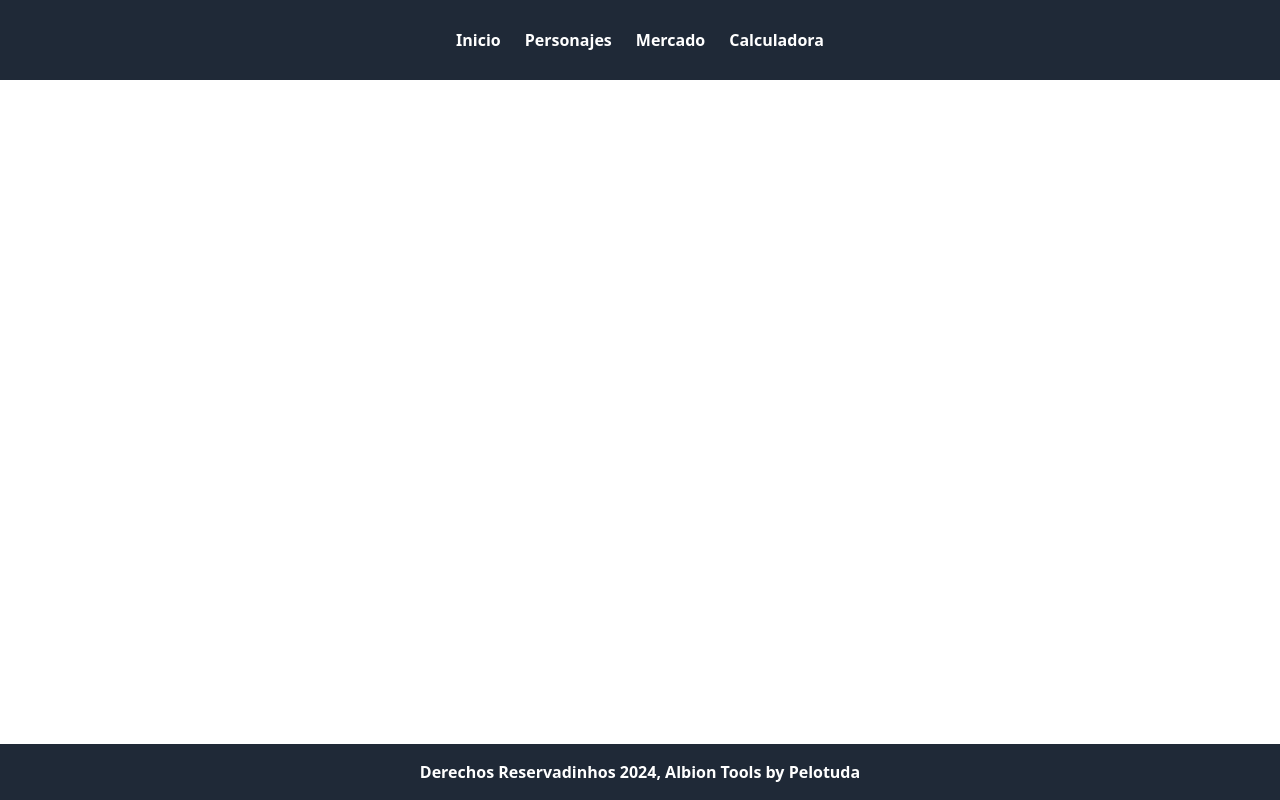
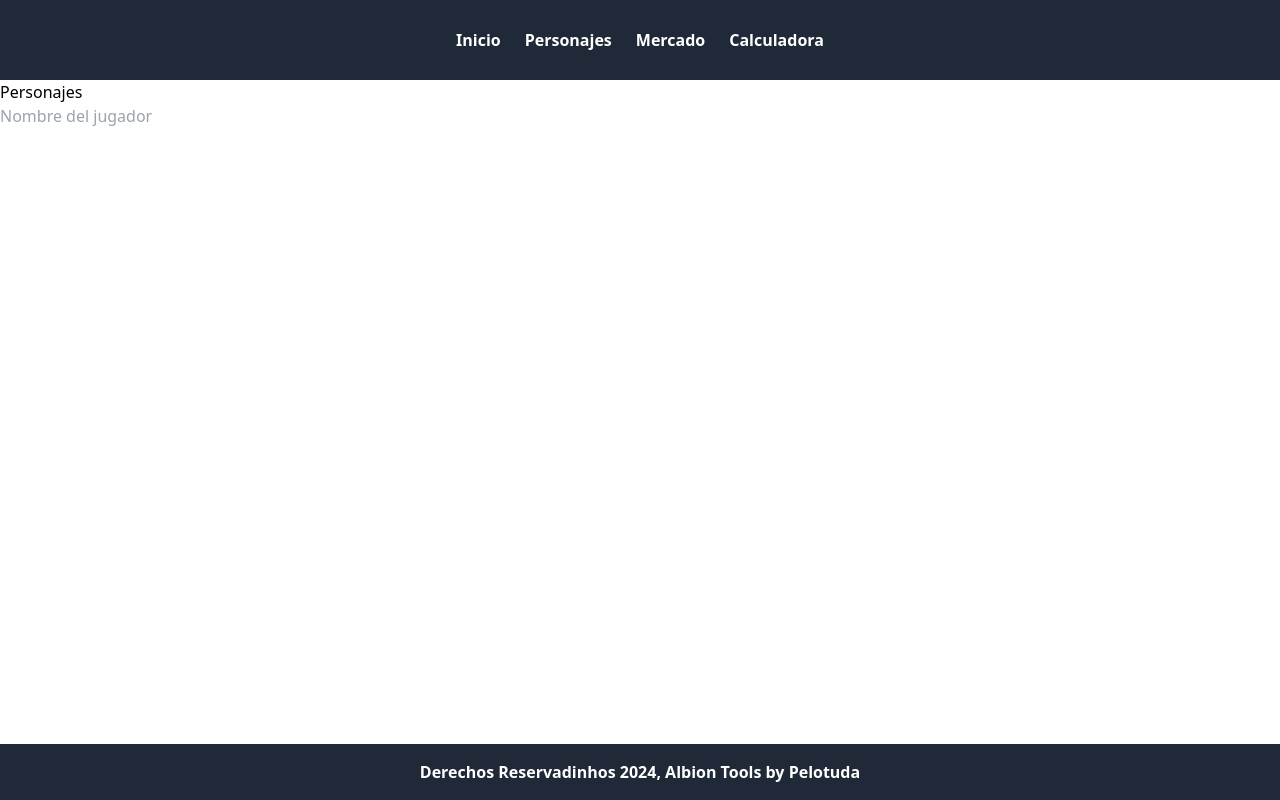
Before and after one commit to SrMetus/albiontools, a React (Create React App) app: page /personaje in a window 1280 px wide. Built offline with nearby package versions, Linux system fonts and the light colour scheme; the HTML template or start-up script is replaced by a standard one.

Commit message:
fix InputPlayer component

```diff
--- a/src/components/InputPlayer.js
+++ b/src/components/InputPlayer.js
@@ -1,7 +1,9 @@
 import React from "react";
 
 export const InputPlayer = ({ search, searcher }) => {
-    <div>
+    return (
+        <div>
+            <form onSubmit={""} >
                 <h1>Personajes</h1>
                 <input
                     type="text"
@@ -9,5 +11,7 @@ export const InputPlayer = ({ search, searcher }) => {
                     onChange={searcher}
                     placeholder="Nombre del jugador"
                 />
-            </div>
+            </form>
+        </div>
+    )
 }
--- a/src/store/flux.js
+++ b/src/store/flux.js
@@ -18,7 +18,7 @@ const getState = ({ getStore, getActions, setStore }) => {
           })
       },
       getPersonajesId: (playerId) => {
-        fetch(`http://localhost:3002/api/data?player=${playerId}`)
+        fetch(`http://localhost:3002/api/data?playerId=${playerId}`)
           .then(data => {
             if (!data.ok) {
               throw new Error(`Error ${data.status} al obtener los datos`);
```
Also changed, not shown: server.js (line endings or trailing spaces).
